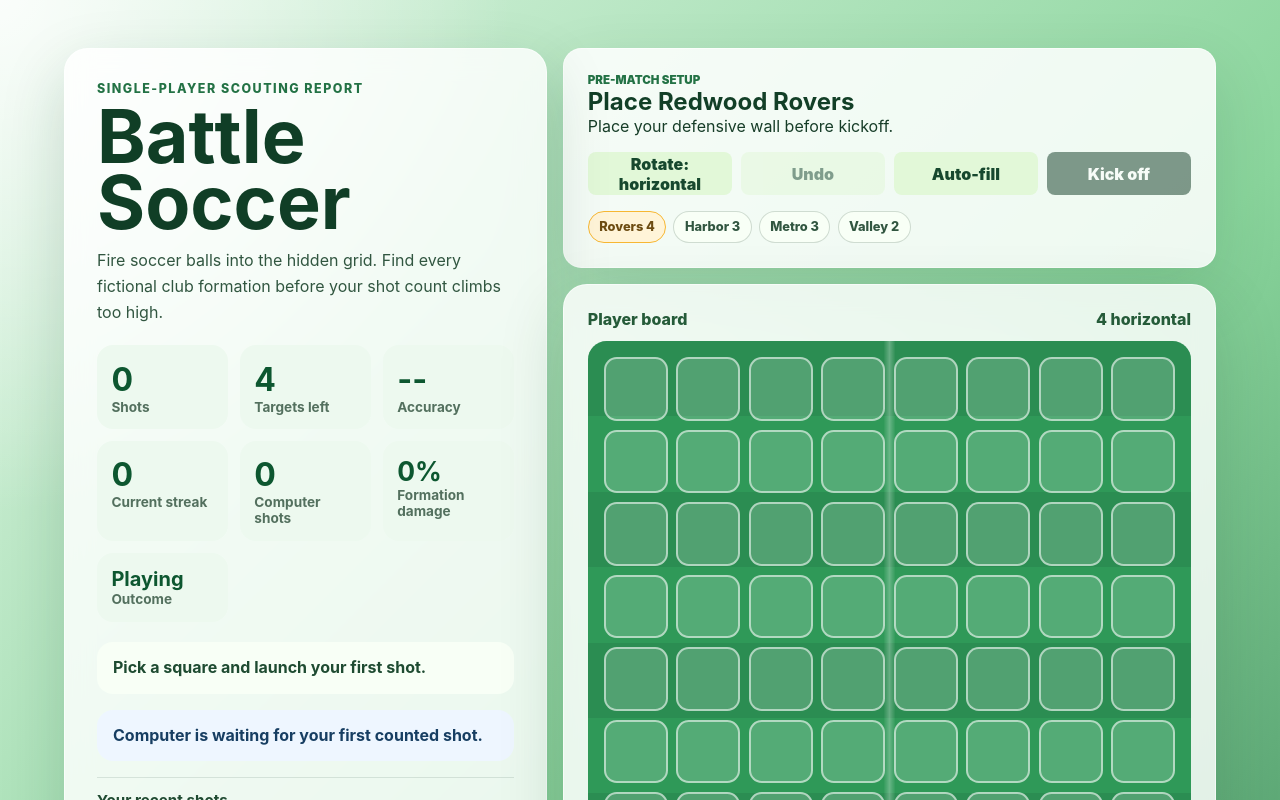
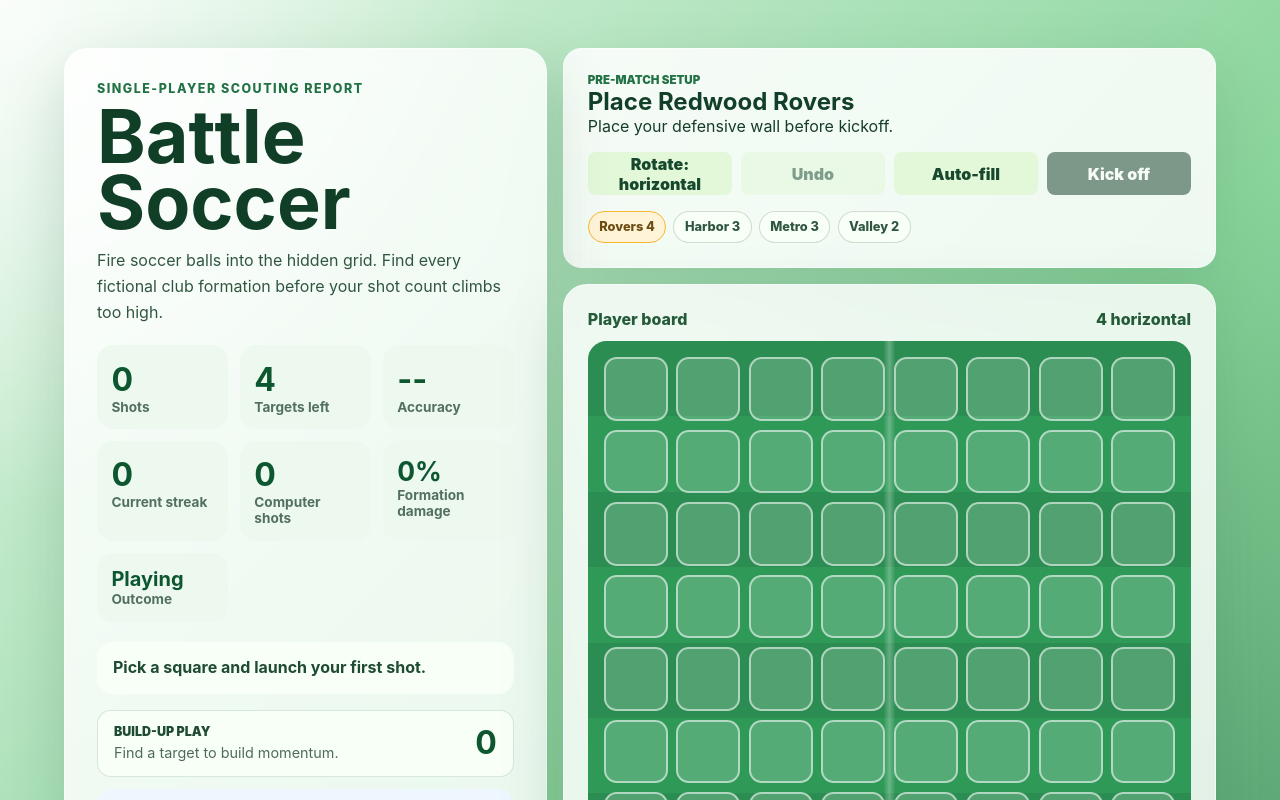
Before and after one commit to vandiverj/battle-soccer, a React (Vite) app: page / in a window 1280 px wide. Shown: the top 800 px of the page. Built offline with nearby package versions, Linux system fonts and the light colour scheme.

Commit message:
Add attack momentum feedback

```diff
--- a/src/App.css
+++ b/src/App.css
@@ -301,6 +301,53 @@ h2 {
 .result--lost {
   background: #ffe1db;
   color: #7a1f12;
+}
+
+.momentum-card {
+  display: grid;
+  grid-template-columns: 1fr auto;
+  gap: 0.25rem 0.8rem;
+  align-items: center;
+  margin: 0.75rem 0;
+  padding: 0.85rem 1rem;
+  border: 1px solid rgba(35, 114, 69, 0.16);
+  border-radius: 0.85rem;
+  background: #f8fff6;
+  color: #1e4b31;
+}
+
+.momentum-card span {
+  font-size: 0.78rem;
+  font-weight: 950;
+  letter-spacing: 0;
+  text-transform: uppercase;
+}
+
+.momentum-card strong {
+  grid-row: span 2;
+  min-width: 2.4rem;
+  color: #0d5730;
+  font-size: 2rem;
+  line-height: 1;
+  text-align: right;
+}
+
+.momentum-card p {
+  margin: 0;
+  color: #4f6b5a;
+  font-size: 0.9rem;
+  line-height: 1.35;
+}
+
+.momentum-card--pressing {
+  background: #fff4d8;
+  border-color: rgba(247, 183, 51, 0.42);
+}
+
+.momentum-card--surging {
+  background: #e2f8d8;
+  border-color: rgba(35, 114, 69, 0.36);
+  animation: momentum-surge 1400ms ease-in-out infinite;
 }
 
 .shot-history-grid {
@@ -636,6 +683,17 @@ h2 {
   }
 }
 
+@keyframes momentum-surge {
+  0%,
+  100% {
+    box-shadow: 0 0 0 0 rgba(35, 114, 69, 0);
+  }
+
+  50% {
+    box-shadow: 0 0 0 0.38rem rgba(35, 114, 69, 0.12);
+  }
+}
+
 @keyframes outcome-drop {
   0% {
     opacity: 0;
--- a/src/components/StatusPanel.tsx
+++ b/src/components/StatusPanel.tsx
@@ -1,4 +1,4 @@
-import { getGameOutcome, getPlayerFormationDamage, getShotAccuracy } from '../game/gameState';
+import { getGameOutcome, getMomentumLevel, getPlayerFormationDamage, getShotAccuracy } from '../game/gameState';
 import type { GameState } from '../game/types';
 import { ShotHistory } from './ShotHistory';
 
@@ -62,7 +62,15 @@ export function StatusPanel({ state, remainingCount, isComputerThinking = false,
   const accuracy = getShotAccuracy(state);
   const formationDamage = getPlayerFormationDamage(state);
   const outcome = getGameOutcome(state);
+  const momentum = getMomentumLevel(state);
   const outcomeLabel = outcome === 'won' ? 'Win' : outcome === 'lost' ? 'Loss' : 'Playing';
+  const momentumLabel = momentum === 'surging' ? 'Surging attack' : momentum === 'pressing' ? 'Pressing high' : 'Build-up play';
+  const momentumDetail =
+    momentum === 'surging'
+      ? 'Three-hit streak. The crowd is on its feet.'
+      : momentum === 'pressing'
+        ? 'Keep the pressure on with another clean hit.'
+        : 'Find a target to build momentum.';
 
   return (
     <aside className="status-card" aria-live="polite">
@@ -107,6 +115,11 @@ export function StatusPanel({ state, remainingCount, isComputerThinking = false,
       <p className={`result result--${state.isLost ? 'lost' : state.lastResult?.outcome ?? 'ready'}`}>
         {formatLastResult(state)}
       </p>
+      <div className={`momentum-card momentum-card--${momentum}`} aria-label="Attack momentum">
+        <span>{momentumLabel}</span>
+        <strong>{state.currentStreak}</strong>
+        <p>{momentumDetail}</p>
+      </div>
       <p
         className={`computer-result computer-result--${
           isComputerThinking ? 'thinking' : state.lastComputerResult?.outcome ?? 'ready'
--- a/src/game/gameState.ts
+++ b/src/game/gameState.ts
@@ -6,6 +6,7 @@ import type {
   Coordinate,
   GameOutcome,
   GameState,
+  MomentumLevel,
   PlacedTarget,
   ShotHistoryEntry,
   ShotResult,
@@ -53,6 +54,18 @@ export const getGameOutcome = (state: Pick<GameState, 'isWon' | 'isLost'>): Game
   }
 
   return state.isLost ? 'lost' : 'playing';
+};
+
+export const getMomentumLevel = (state: Pick<GameState, 'currentStreak'>): MomentumLevel => {
+  if (state.currentStreak >= 3) {
+    return 'surging';
+  }
+
+  if (state.currentStreak >= 1) {
+    return 'pressing';
+  }
+
+  return 'steady';
 };
 
 const parseCoordinateKey = (key: string): Coordinate => {
--- a/src/game/types.ts
+++ b/src/game/types.ts
@@ -24,6 +24,8 @@ export type ShotOutcome = 'hit' | 'miss' | 'repeat';
 export type ComputerShotOutcome = 'hit' | 'miss' | 'exhausted';
 
 export type GameOutcome = 'playing' | 'won' | 'lost';
+
+export type MomentumLevel = 'steady' | 'pressing' | 'surging';
 
 export type ShotSide = 'human' | 'computer';
 
```
Also changed, not shown: 1 other file (tests, documents, lock files or other folders).
